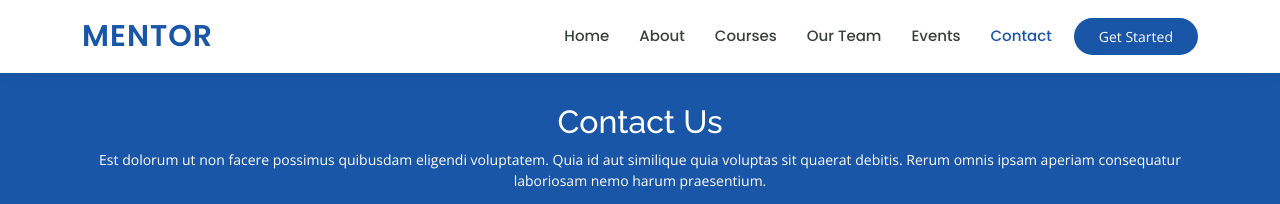
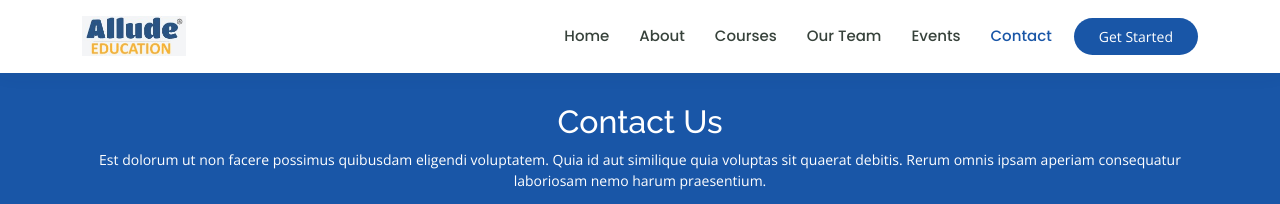
Before and after one commit to xaoinaei/Alledu, a plain HTML site: page contact.html in a window 1280 px wide. Shown: the top 204 px of the page. Drawn offline with nearby package versions, Linux system fonts and the light colour scheme.

Commit message:
Add files via upload

```diff
--- a/contact.html
+++ b/contact.html
@@ -41,9 +41,10 @@
     <!-- ======= Header ======= -->
     <header id="header" class="fixed-top">
       <div class="container d-flex align-items-center">
-        <h1 class="logo me-auto"><a href="index.html">Mentor</a></h1>
-        <!-- Uncomment below if you prefer to use an image logo -->
-        <!-- <a href="index.html" class="logo me-auto"><img src="assets/img/logo.png" alt="" class="img-fluid"></a>-->
+        <!-- <h1 class="logo me-auto"><a href="index.html">Mentor</a></h1> -->
+        <a href="index.html" class="logo me-auto"
+          ><img src="assets/img/logo.jpeg" alt="" class="img-fluid"
+        /></a>
 
         <nav id="navbar" class="navbar order-last order-lg-0">
           <ul>
```
